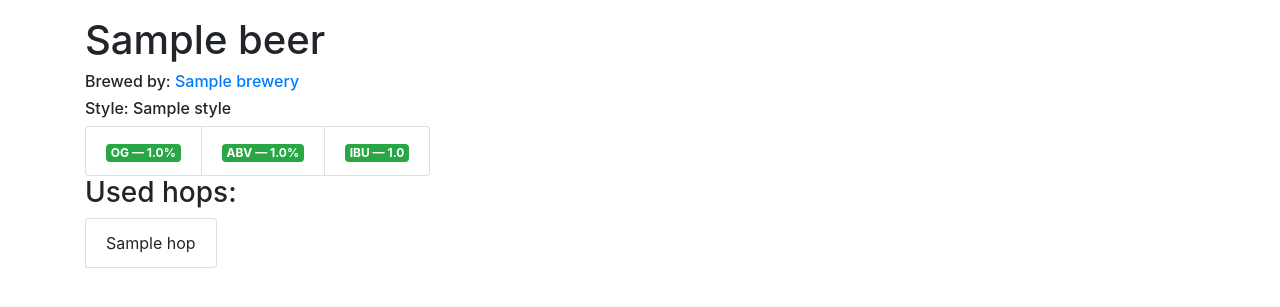
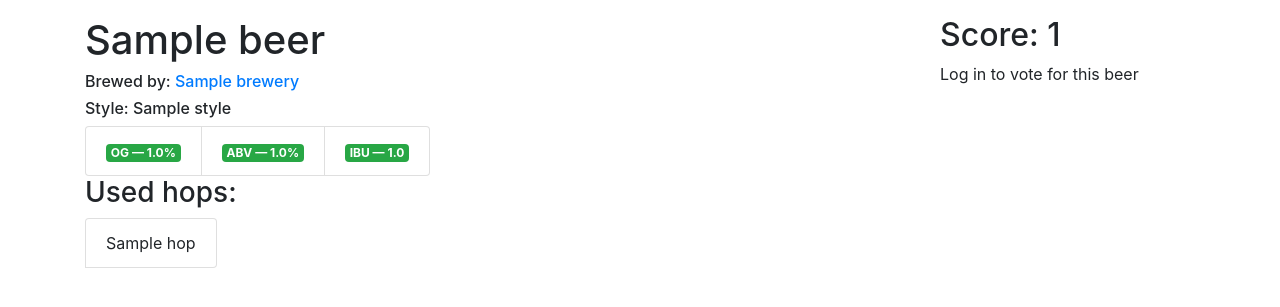
Before and after one commit to zhukovvlad/beerproject, a Django app: page /beer/1 in a window 1280 px wide. Shown: the part 40-347 px from the top of the page. Run offline with Django 3.2, Linux system fonts and the light colour scheme; tables that the repository leaves empty hold one stand-in row (values such as "Sample post"); some libraries are stand-ins or nearby versions.

Commit message:
Second commit

```diff
--- a/beer/models.py
+++ b/beer/models.py
@@ -1,6 +1,13 @@
 from django.db import models
+from django.db.models.aggregates import Sum
 import django.contrib.auth
 from django.core.exceptions import ObjectDoesNotExist
+
+class BeerManager(models.Manager):
+    def calculate_vote(self):
+        qs = self.get_queryset()
+        qs = qs.annotate(score=Sum('vote__value'))
+        return qs
 
 class Beer(models.Model):
     title = models.CharField(max_length=140)
@@ -14,12 +21,13 @@ class Beer(models.Model):
     brewery = models.ForeignKey(to='Brewery', on_delete=models.SET_NULL, related_name='brewered', null=True, blank=True)
     style = models.ForeignKey(to='Style', on_delete=models.SET_NULL, null=True, blank=True)
 
+    objects = BeerManager()
+
     class Meta:
         ordering = ('title', )
 
     def __str__(self):
         return '{}'.format(self.title)
-
 
 class Style(models.Model):
     short_title = models.CharField(max_length=40, null=True, blank=True)
--- a/beer/templates/beer/beer_detail.html
+++ b/beer/templates/beer/beer_detail.html
@@ -30,3 +30,26 @@
     {% endfor %}
   </ul>
 {% endblock %}
+
+{% block sidebar %}
+	<div>
+		<h2>
+			Score: {{ object.score|default_if_none:"TBD" }}
+		</h2>
+	</div>
+	<div>
+		{% if vote_form  %}
+			<form method="post" action="{{ vote_form_url }}">
+				{% csrf_token %}
+				{{ vote_form.as_p }}
+				<button class="btn btn-primary">
+					Vote
+				</button>
+			</form>
+		{% else %}
+			<p>
+				Log in to vote for this beer
+			</p>
+		{% endif %}
+	</div>
+{% endblock %}
--- a/beer/urls.py
+++ b/beer/urls.py
@@ -15,5 +15,11 @@ urlpatterns = [
         name='BreweryList'),
     path('brewery/<int:pk>',
         views.BreweryDetail.as_view(),
-        name='BreweryDetail')
+        name='BreweryDetail'),
+    path('beer/<int:beer_id>/vote',
+        views.CreateVote.as_view(),
+        name='CreateVote'),
+    path('beer/<int:beer_id>/vote/<int:pk>',
+        views.UpdateVote.as_view(),
+        name='UpdateVote'),
 ]
--- a/beer/views.py
+++ b/beer/views.py
@@ -1,16 +1,105 @@
-from django.views.generic import ListView, DetailView
+from django.urls import reverse
+from django.contrib.auth.mixins import LoginRequiredMixin
+from django.core.exceptions import PermissionDenied
+from django.shortcuts import redirect
+from django.views.generic import ListView, DetailView, CreateView, UpdateView
 
-from beer.models import Beer, Brewery
+from beer.models import Beer, Brewery, Vote
+from beer.forms import VoteForm
 
 # Create your views here.
 class BeerList(ListView):
     model = Beer
 
 class BeerDetail(DetailView):
-    model = Beer
+    # model = Beer
+    queryset = Beer.objects.calculate_vote()
+
+    def get_context_data(self, **kwargs):
+        ctx = super().get_context_data(**kwargs)
+        print(ctx)
+        if self.request.user.is_authenticated:
+            print(self.object)
+            vote = Vote.objects.get_vote_or_unsaved_blank_vote(
+                beer=self.object,
+                user=self.request.user
+            )
+            if vote.id:
+                vote_form_url = reverse(
+                    'beer:UpdateVote',
+                    kwargs={
+                        'beer_id': vote.beer.id,
+                        'pk': vote.id})
+            else:
+                vote_form_url = (
+                    reverse(
+                        'beer:CreateVote',
+                        kwargs={
+                            'beer_id': self.object.id}
+                    )
+                )
+            vote_form = VoteForm(instance=vote)
+            ctx['vote_form'] = vote_form
+            ctx['vote_form_url'] = vote_form_url
+        print(ctx)
+        return ctx
+
 
 class BreweryList(ListView):
     model = Brewery
 
 class BreweryDetail(DetailView):
     queryset = Brewery.objects.all_with_prefetch_beers()
+
+class CreateVote(LoginRequiredMixin, CreateView):
+    form_class = VoteForm
+
+    def get_initial(self):
+        initial = super().get_initial()
+        initial['user'] = self.request.user.id
+        initial['beer'] = self.kwargs['beer_id']
+        return initial
+
+    def get_success_url(self):
+        beer_id = self.object.beer.id
+        return reverse(
+            'beer:BeerDetail',
+            kwargs={
+                'pk': beer_id})
+
+    def render_to_response(self, context, **response_kwargs):
+        print(context)
+        beer_id = context['object'].id
+        beer_detail_url = reverse(
+            'beer:BeerDetail',
+            kwargs={'pk': beer_id})
+        return redirect(
+            to=beer_detail_url)
+
+class UpdateVote(LoginRequiredMixin, UpdateView):
+    form_class = VoteForm
+    queryset = Vote.objects.all()
+
+    def get_object(self, queryset=None):
+        vote = super().get_object(queryset)
+        user = self.request.user
+        if vote.user != user:
+            raise PermissionDenied(
+                'cannot change another '
+                'users vote'
+        )
+        return vote
+
+    def get_success_url(self):
+        beer_id = self.object.beer.id
+        return reverse(
+            'beer:BeerDetail',
+            kwargs={'pk': beer_id})
+
+    def render_to_response(self, context, **response_kwargs):
+        beer_id = context['object'].id
+        beer_detail_url = reverse(
+            'beer:BeerDetail',
+            kwargs={'pk': beer_id})
+        return redirect(
+            to=beer_detail_url)
--- a/beerproject/settings.py
+++ b/beerproject/settings.py
@@ -131,3 +131,5 @@ USE_TZ = True
 # https://docs.djangoproject.com/en/3.0/howto/static-files/
 
 STATIC_URL = '/static/'
+
+LOGIN_REDIRECT_URL = 'user:login'
--- a/beerproject/urls.py
+++ b/beerproject/urls.py
@@ -17,9 +17,12 @@ from django.contrib import admin
 from django.urls import path, include
 
 import beer.urls
+import user.urls
 
 urlpatterns = [
     path('admin/', admin.site.urls),
+    path('user/', include(
+        user.urls, namespace='user')),
     path('', include(
         beer.urls, namespace='beer')),
 ]
--- /dev/null
+++ b/user/urls.py
@@ -0,0 +1,17 @@
+from django.urls import path
+from django.contrib.auth import views as auth_views
+
+from user import views
+
+app_name='user'
+urlpatterns = [
+    path('register',
+        views.RegisterView.as_view(),
+        name='register'),
+    path('login/',
+        auth_views.LoginView.as_view(),
+        name='login'),
+    path('logout/',
+        auth_views.LogoutView.as_view(),
+        name='logout'),
+]
```
Also changed, not shown: beer/forms.py (added, +30 -0 lines), user/templates/registration/login.html (added, +15 -0 lines), user/templates/user/register.html (added, +12 -0 lines), user/views.py (+9 -1 lines).
